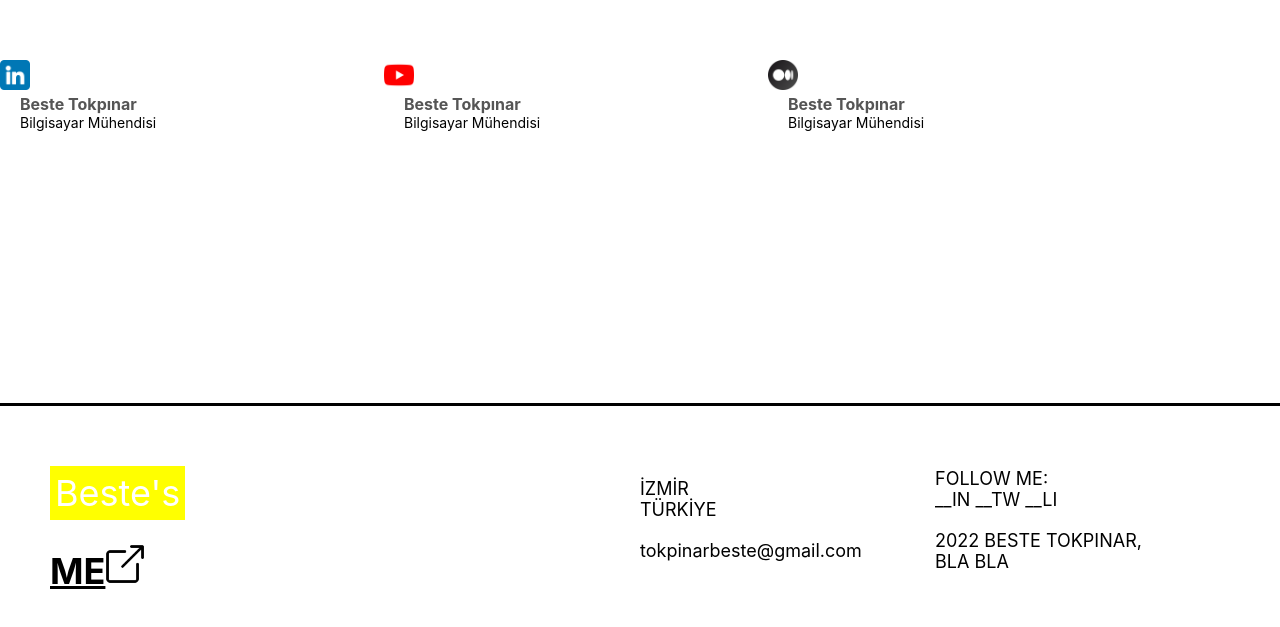
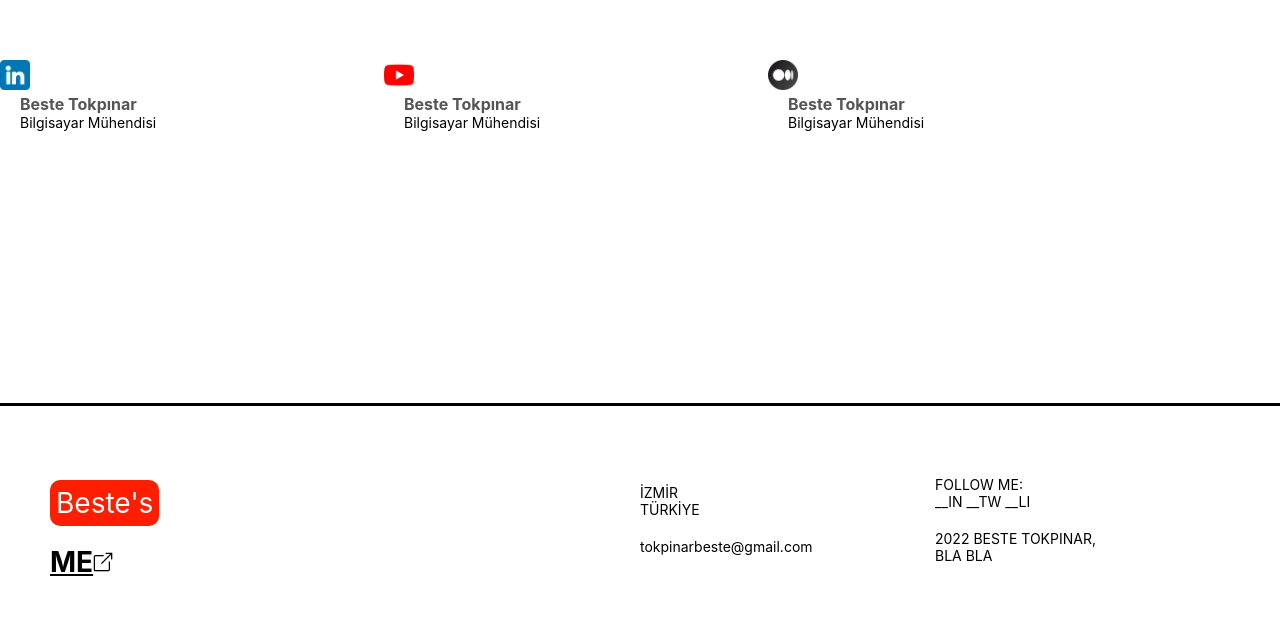
Before and after one commit to bstkpnr/Nextjs-Personel-WebSite, a Next.js app: page / in a window 1280 px wide. Shown: the part 2537-3164 px from the top of the page. Built offline with nearby package versions, Linux system fonts and the light colour scheme.

Commit message:
edit footer component

```diff
--- a/components/Footer.jsx
+++ b/components/Footer.jsx
@@ -10,7 +10,7 @@ const Footer = () => {
         <h1 className={styles.linkTitle}>
           <a href="/contact" passHref>
             <span className={styles.linkText}>ME</span>
-            <Image src="/img/link.png" width="40px" height="40px" alt="" />
+            <Image src="/img/link.png" width="20px" height="20px" alt="" />
           </a>
         </h1>
       </div>
--- a/styles/Footer.module.css
+++ b/styles/Footer.module.css
@@ -4,15 +4,17 @@
     display: flex;
     align-items: center;
     justify-content: space-around;
-    font-size: 18px;
+    font-size: 14px;
     padding: 50px;
 }
 .title{
     font-weight: 400;
     color: white;
-    background-color:yellow;
+    background-color:#FF1E00;
     padding: 5px;
     width: max-content;
+    border: 1px solid transparent;
+    border-radius: 10px;
 }
 .linkTitle{
     text-decoration: underline;
```
